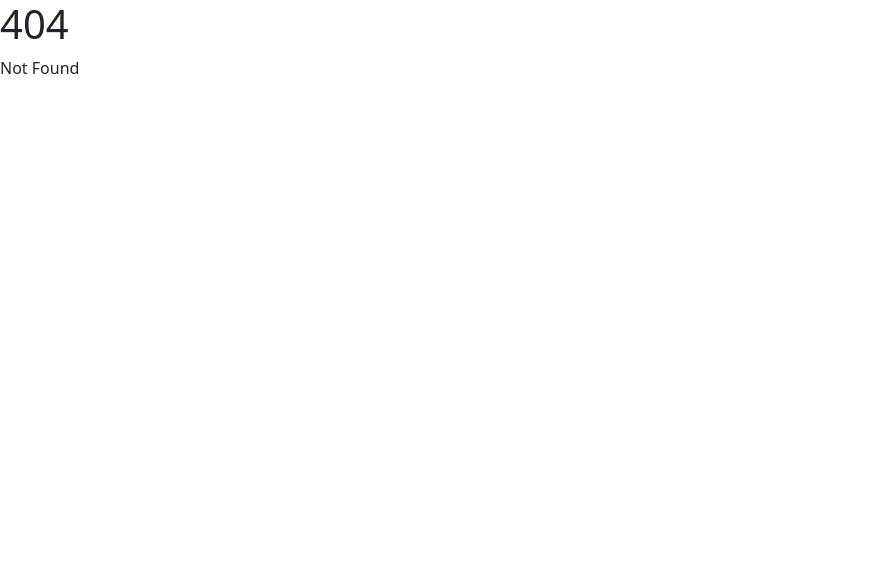
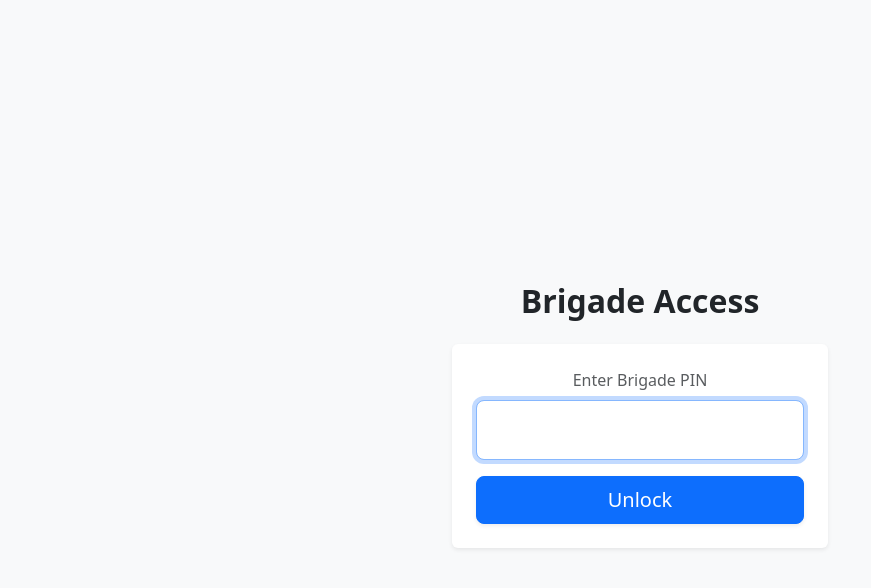
Before and after one commit to Phillip-D-Shields/cf-mot36, a SvelteKit app: page /login in a window 1280 px wide. Before the commit this address had no page. Shown: the top 588 px of the page, without its empty margins (0-871 px from the left). Built offline with nearby package versions, Linux system fonts and the light colour scheme.

Commit message:
feat: Implement login functionality with PIN authentication and session management

```diff
--- /dev/null
+++ b/src/routes/login/+page.server.ts
@@ -0,0 +1,27 @@
+import { fail, redirect } from '@sveltejs/kit';
+import { BRIGADE_PIN } from '$env/static/private';
+import type { Actions } from './$types';
+
+const BRIGADE_PIN = process.env.BRIGADE_PIN || '0000';
+
+export const actions: Actions = {
+    default: async ({ request, cookies }) => {
+        const data = await request.formData();
+        const pin = data.get('pin');
+
+        if (pin === BRIGADE_PIN) {
+            // cookie that lasts for 30 days
+            cookies.set('brigade_auth', 'true', {
+                path: '/',
+                httpOnly: true,
+                sameSite: 'strict',
+                secure: process.env.NODE_ENV === 'production',
+                maxAge: 60 * 60 * 24 * 30 // 30 days in seconds
+            });
+
+            throw redirect(303, '/');
+        }
+
+        return fail(400, { incorrect: true });
+    }
+};
--- /dev/null
+++ b/src/routes/login/+page.svelte
@@ -0,0 +1,45 @@
+<script lang="ts">
+    import { enhance } from '$app/forms';
+    let { form } = $props();
+</script>
+
+<svelte:head>
+    <title>Brigade Login</title>
+</svelte:head>
+
+<div class="min-vh-100 d-flex align-items-center justify-content-center bg-light">
+    <div class="container text-center max-w-sm" style="max-width: 400px;">
+        <i class="bi bi-shield-lock-fill display-1 text-primary mb-4 d-inline-block"></i>
+        <h2 class="fw-bold mb-4">Brigade Access</h2>
+
+        <div class="card shadow-sm border-0">
+            <div class="card-body p-4">
+                <form method="POST" use:enhance>
+                    <div class="mb-3">
+                        <label for="pin" class="form-label text-muted">Enter Brigade PIN</label>
+                        <input
+                            type="password"
+                            inputmode="numeric"
+                            pattern="[0-9]*"
+                            class="form-control form-control-lg text-center fs-3 letter-spacing-lg"
+                            id="pin"
+                            name="pin"
+                            required
+                            autofocus
+                        >
+                    </div>
+
+                    {#if form?.incorrect}
+                        <div class="alert alert-danger py-2 mb-3" role="alert">
+                            Incorrect PIN. Please try again.
+                        </div>
+                    {/if}
+
+                    <button type="submit" class="btn btn-primary btn-lg w-100 shadow-sm">
+                        Unlock
+                    </button>
+                </form>
+            </div>
+        </div>
+    </div>
+</div>
```
Also changed, not shown: src/routes/(public)/+layout.server.ts (added, +14 -0 lines).
